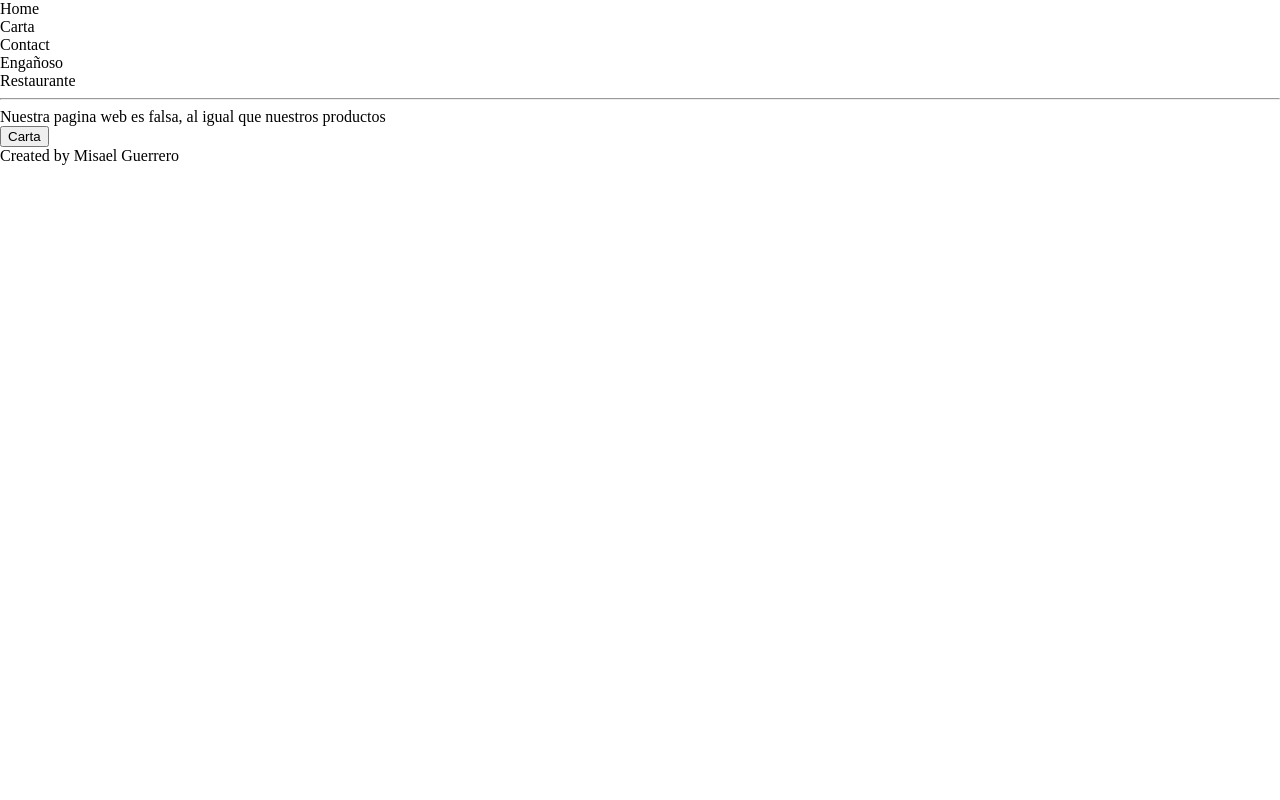
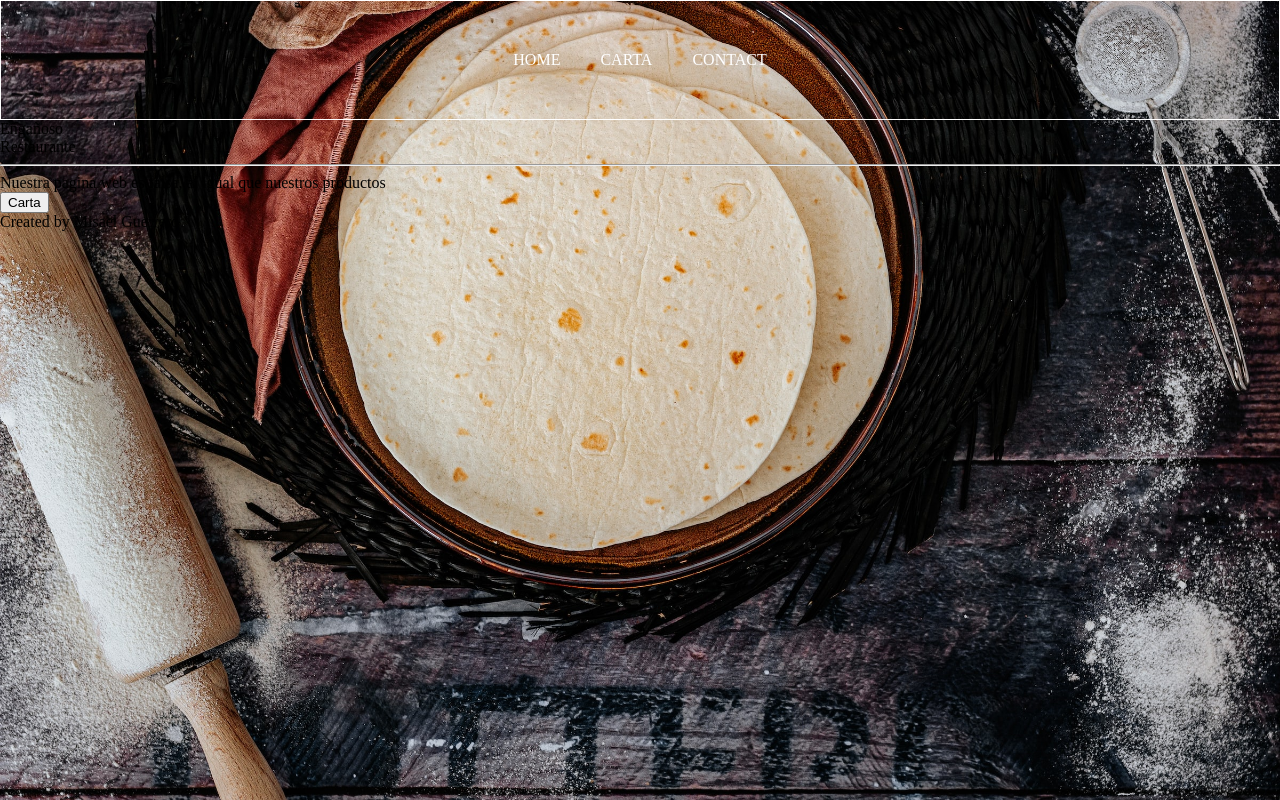
Before and after one commit to fmguerrero96/restaurant-page, a website built with webpack: page dist/index.html in a window 1280 px wide. Built offline with Linux system fonts and the light colour scheme.

Commit message:
add background image and basic styles for nav section

```diff
--- a/src/style.css
+++ b/src/style.css
@@ -1,3 +1,5 @@
+@import url('https://fonts.googleapis.com/css2?family=Lato:wght@300;400;700;900&family=Tangerine:wght@400;700&display=swap');
+
 html, body, div, span, applet, object, iframe,
 h1, h2, h3, h4, h5, h6, p, blockquote, pre,
 a, abbr, acronym, address, big, cite, code,
@@ -22,3 +24,33 @@ time, mark, audio, video {
 * {
     box-sizing: border-box;
 }
+
+#content {
+    width: 100vw;
+    height: 100vh;
+    background: url("./images/background.jpg");
+    background-size: cover;
+    display: flex;
+    flex-direction: column;
+    justify-content: space-between;
+  }
+
+  nav{
+    display: flex;
+    justify-content: center;
+    align-content:space-between;
+    align-items: center;
+    height: 15vh;
+    border: 1px solid white;
+  }
+
+  ul{
+    display: flex;
+    color: white;
+    list-style: none;
+  }
+
+  li {
+    margin: 0 20px;
+    text-transform: uppercase;
+  }
```
Also changed, not shown: dist/f4abe21a72ec7ca9649f.jpg (added), dist/main.js, src/images/background.jpg (added).
